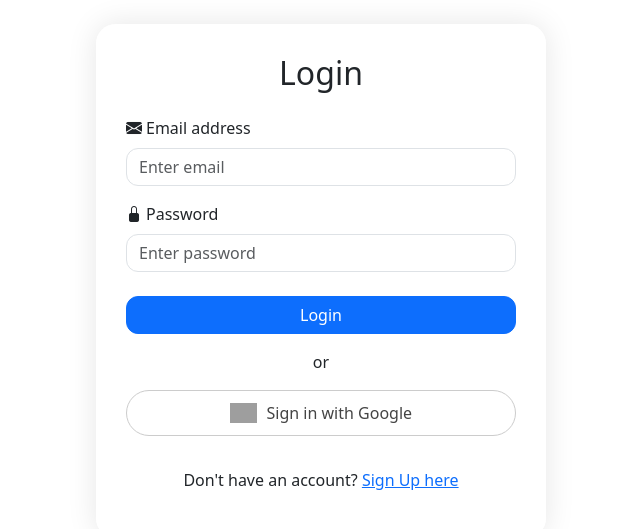
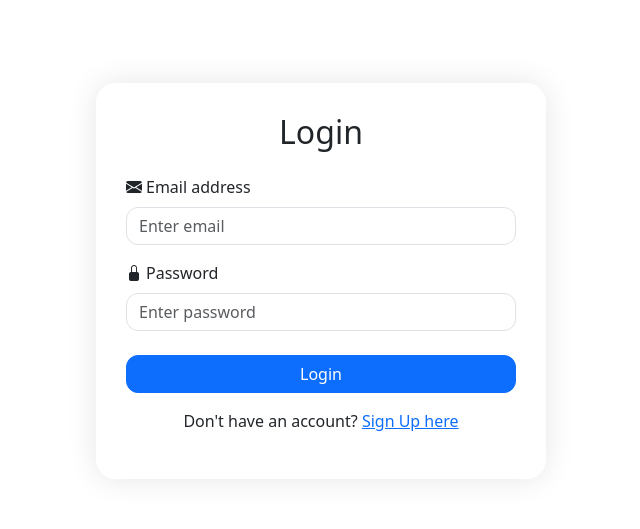
Before and after one commit to SUSHANTXTHAKUR/FINAL.PROJ, a plain HTML site: page Frontend/login.html in a window 1280 px wide. Shown: the part 119-648 px from the top of the page, without its empty margins (319-959 px from the left). Drawn offline with nearby package versions, Linux system fonts and the light colour scheme; grey boxes are pictures that could not be loaded.

Commit message:
Final login

```diff
--- a/Frontend/login.html
+++ b/Frontend/login.html
@@ -80,15 +80,15 @@
 			<button type="submit" class="btn btn-primary w-100 mt-2">Login</button>
 		</form>
 
-		<div class="text-center my-3">or</div>
+		<!--<div class="text-center my-3">or</div> -->
 
 		<!-- Google OAuth Button -->
-		<div class="text-center mb-3">
+		<!-- <div class="text-center mb-3">
 			<a href="/auth/google" class="google-btn w-100" id="googleBtn">
 				<img src="https://developers.google.com/identity/images/g-logo.png" alt="Google logo" />
 				Sign in with Google
 			</a>
-		</div>
+		</div>-->
 
 		<p class="text-center mt-3">
 			Don't have an account? <a href="signup.html">Sign Up here</a>
```
